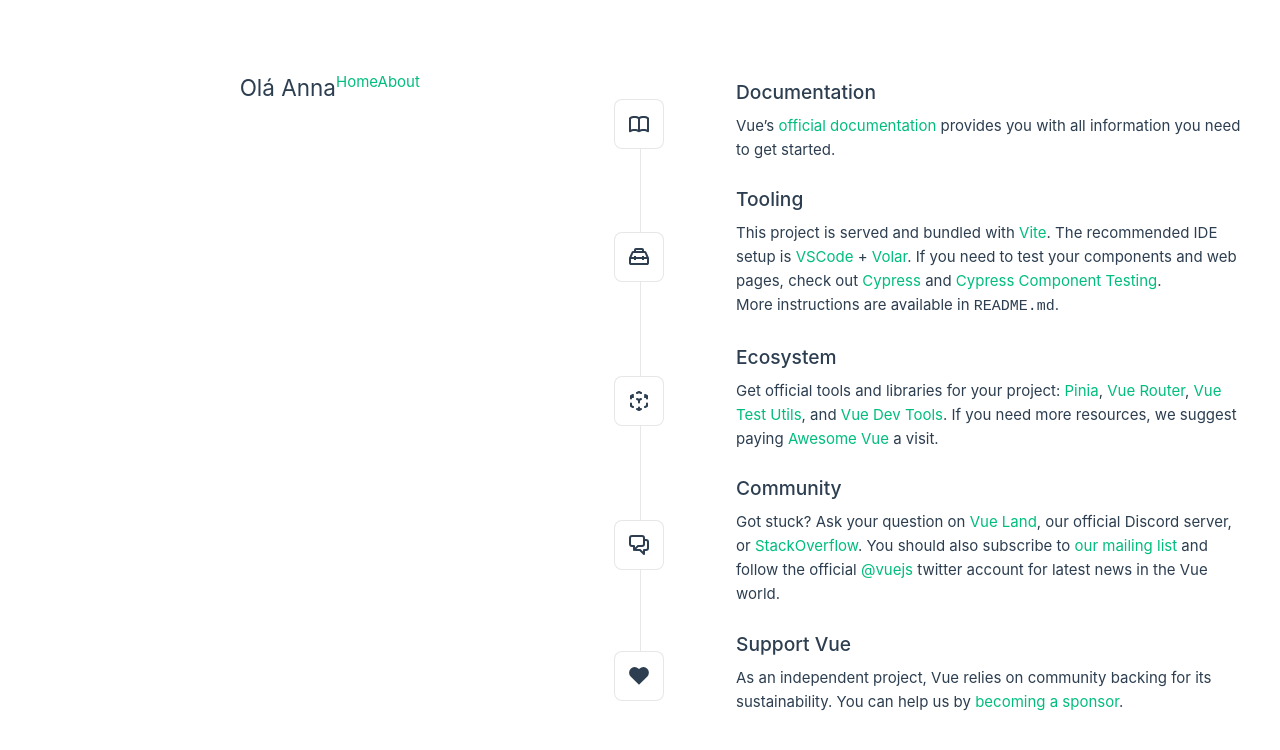
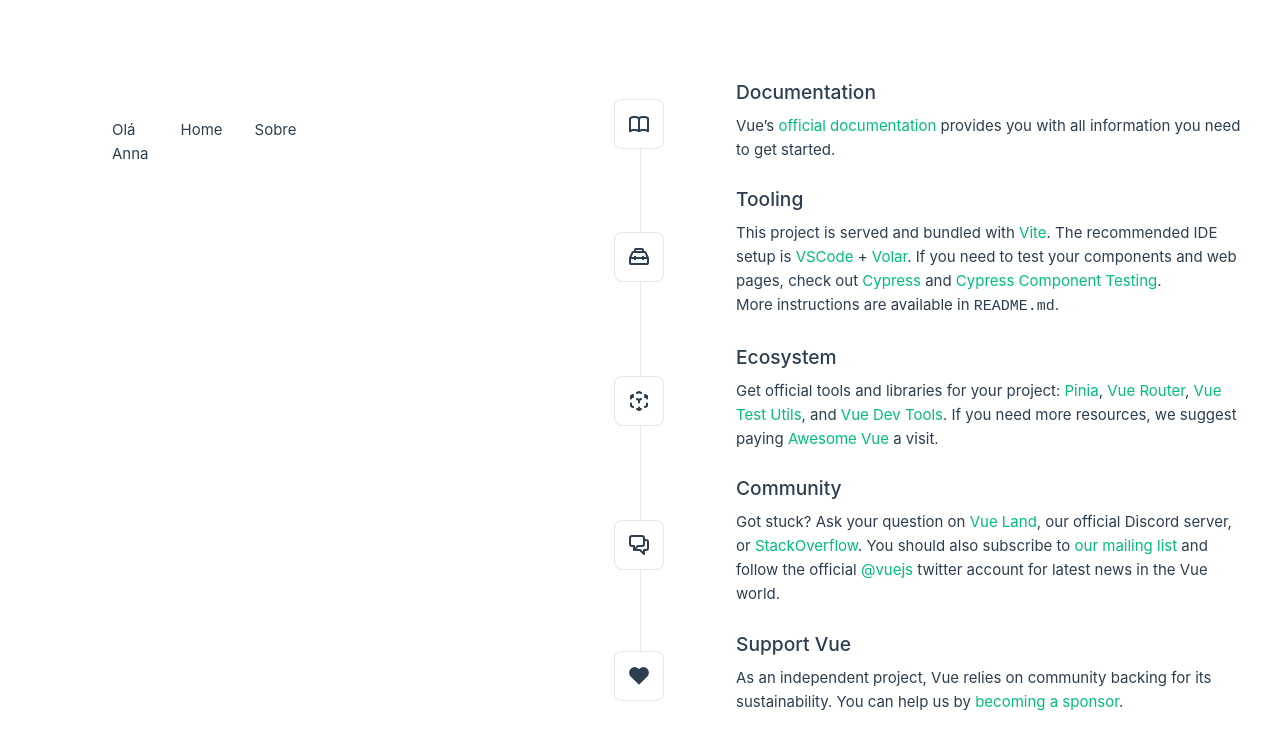
Before and after one commit to underdogbytes/onde-levar, a Vue app: page / in a window 1280 px wide. Shown: the top 750 px of the page. Built offline with nearby package versions, Linux system fonts and the light colour scheme.

Commit message:
:recycle: refactor: navbar as SFC

```diff
--- a/src/App.vue
+++ b/src/App.vue
@@ -1,17 +1,14 @@
 <script>
+import Navbar from './components/navbar/Navbar.vue'
 export default {
+	components: { Navbar },
 	name: 'App'
 }
 </script>
 
 <template>
 	<div id="app">
-		<h2>{{ $t("message.hello", { user: 'Anna'}) }}</h2>
-
-		<nav>
-			<router-link to="/">Home</router-link>
-			<router-link to="/about">About</router-link>
-		</nav>
+		<navbar />
 	</div>
 
 	<router-view />
--- /dev/null
+++ b/src/components/navbar/Navbar.vue
@@ -0,0 +1,62 @@
+<template>
+  <nav>
+    <p>{{ $t("message.hello", { user: 'Anna'}) }}</p>
+
+    <router-link
+      v-for="item in items"
+      :key="item.label"
+      :to="item.route"
+    >
+      {{ item.label }}
+    </router-link>
+  </nav>
+</template>
+<script>
+export default {
+  name: 'Navbar',
+  data() {
+    return {
+      items: [
+        {
+          label: 'Home',
+          route: '/'
+        },
+        {
+          label: 'Sobre',
+          route: '/about'
+        }
+      ]
+    }
+  }
+}
+</script>
+<style scoped>
+:root{
+  --nav-bg: #ffffff;
+  --nav-text: #212121;
+}
+
+@media (prefers-color-scheme: dark) {
+  :root {
+    --nav-bg: #212121;
+    --nav-text: #ffffff;
+  }
+}
+
+nav {
+  display: flex;
+  justify-content:end;
+  padding: 2rem;
+  background-color: var(--nav-bg);
+  color: var(--nav-text);
+}
+
+nav > * {
+  margin: 1rem;
+}
+
+nav a {
+  color: var(--nav-text);
+  text-decoration: none;
+}
+</style>
```
